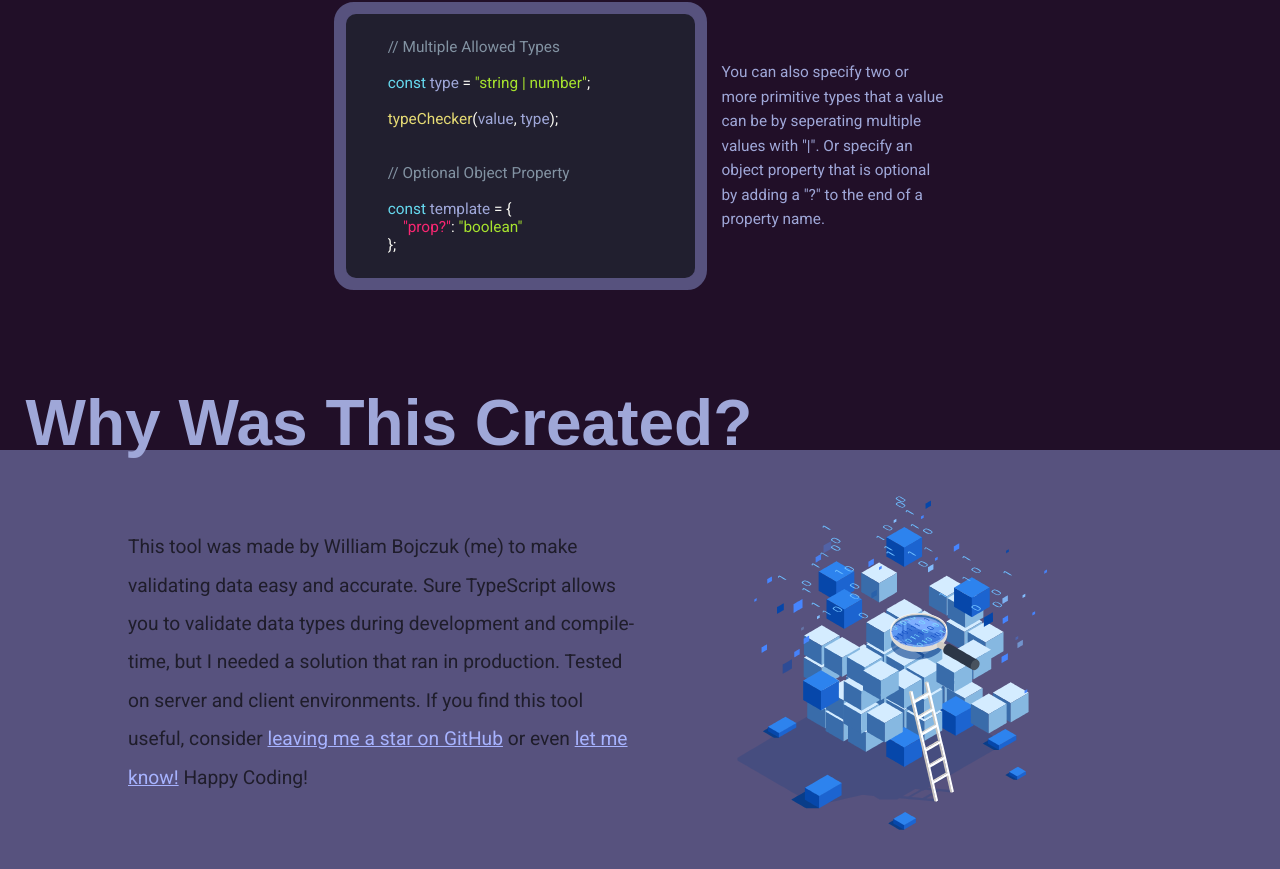
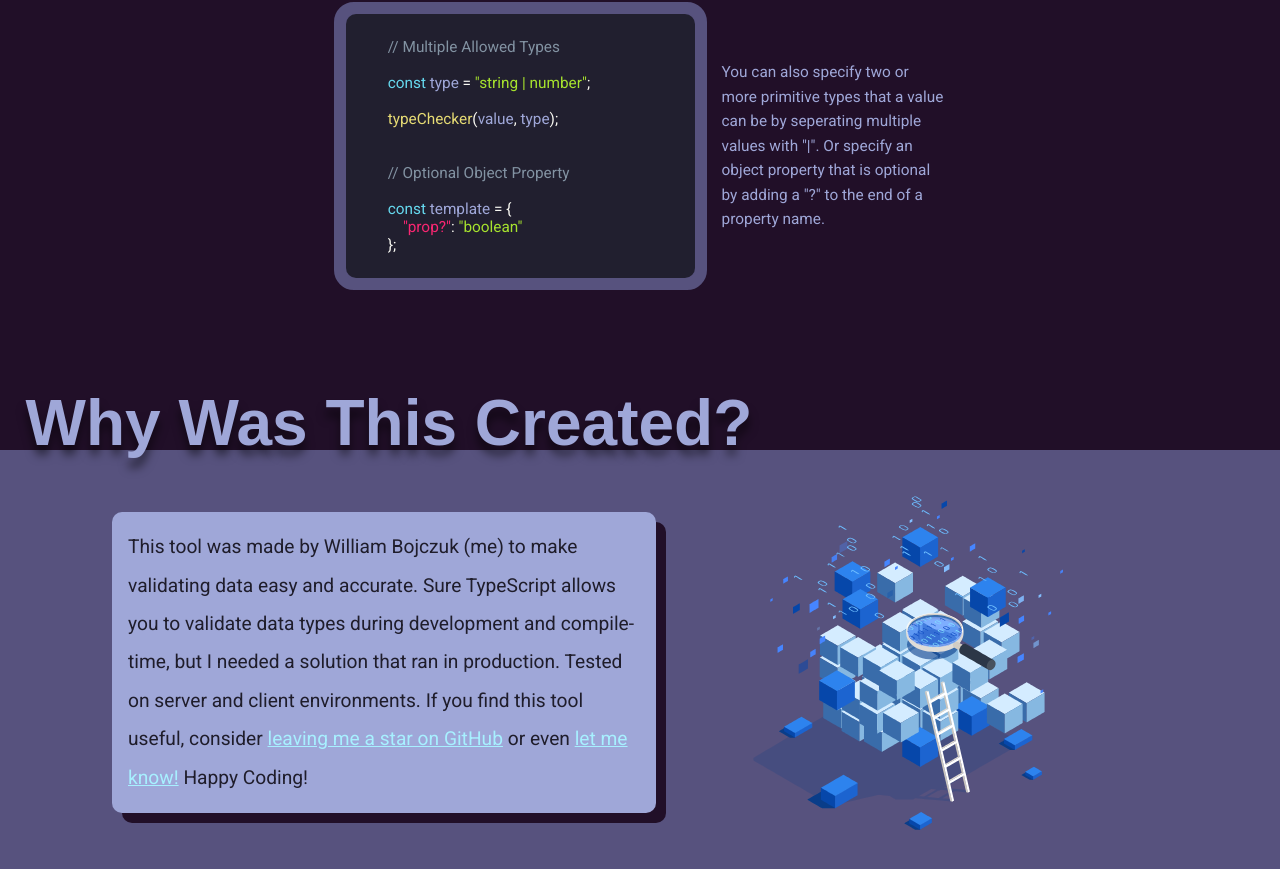
Before and after one commit to wbojczuk/TSRuntimeTypeChecker, a React (Vite) app: page / in a window 1280 px wide. Shown: the part 1741-2610 px from the top of the page. Built offline with nearby package versions, Linux system fonts and the light colour scheme; a web font is replaced by a local one.

Commit message:
Layout update

```diff
--- a/src/css/bottom_section.css
+++ b/src/css/bottom_section.css
@@ -1,7 +1,7 @@
 #bottomSection{
     margin-top: 10vh;
     width: 100%;
-   padding-bottom: 10vh;
+    padding-bottom: 10vh;
     background-color: var(--main-box-color);
     position: relative;
 }
@@ -12,6 +12,7 @@
         line-height: 100%;
         font-size: 5vw;
         font-family: "Dela Gothic One", sans-serif;
+        text-shadow: 0px 10px 10px rgba(0,0,0,0.5);
     }
 #whyWrapper{
  display: flex;
@@ -25,6 +26,10 @@
         font-size: 1.5vw;
         line-height: 2em;
         color: var(--third-text-color);
+        background-color: var(--main-text-color);
+        padding: 2vh;
+        border-radius: 10px;
+        box-shadow: 10px 10px 0px #210F28;
     }
     #whyWrapper .anim{
         display: inline-block;
--- a/src/css/style.css
+++ b/src/css/style.css
@@ -10,7 +10,7 @@
     --secondary-text-color: #D04F4E;
     --main-box-color: #57527E;
     --secondary-box-color: #848AB1;
-    --main-link-color: #a7b3ff;
+    --main-link-color: #a7f0ff;
 }
 
 body{
@@ -47,11 +47,27 @@ header{
     aspect-ratio: 1/1;
     top:18%;
     right: 15%;
+    animation: icon_bounce 2s ease-in-out infinite;
 }
     #githubIcon img{
         width: 100%;
         height: 100%;
     }
+
+@keyframes icon_bounce {
+    0%{
+        transform: translateY(0);
+    }
+    20%{
+        transform: translateY(0);
+    }
+    50%{
+        transform: translateY(-10px);
+    }
+    100%{
+        transform: translateY(0);
+    }
+}
 
 #downloadLinks{
     margin-top: 4vh;
```
